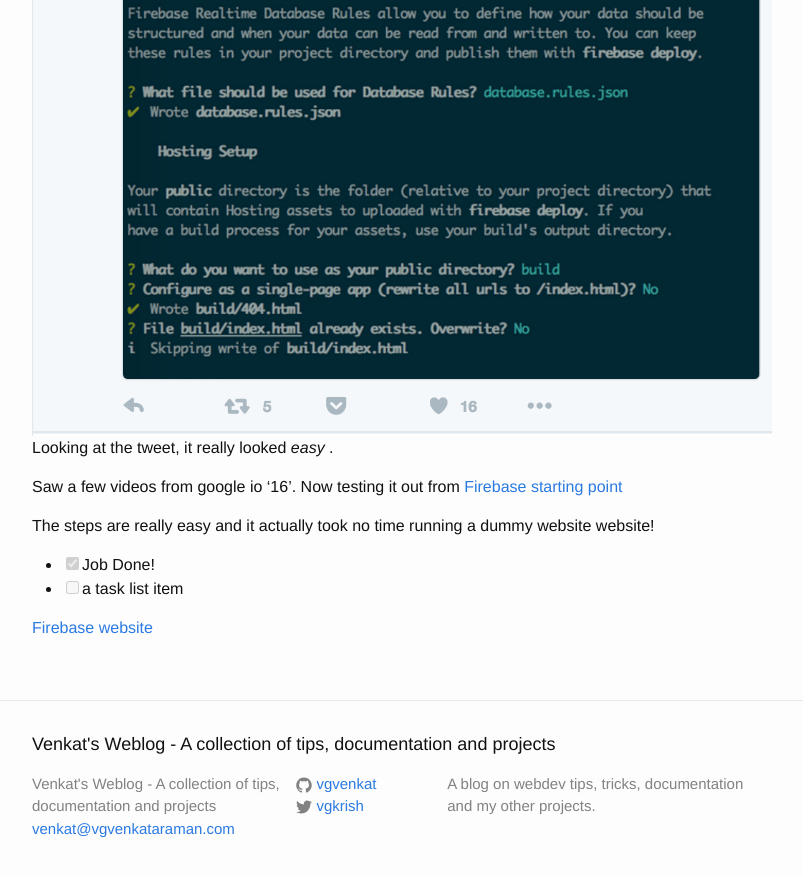
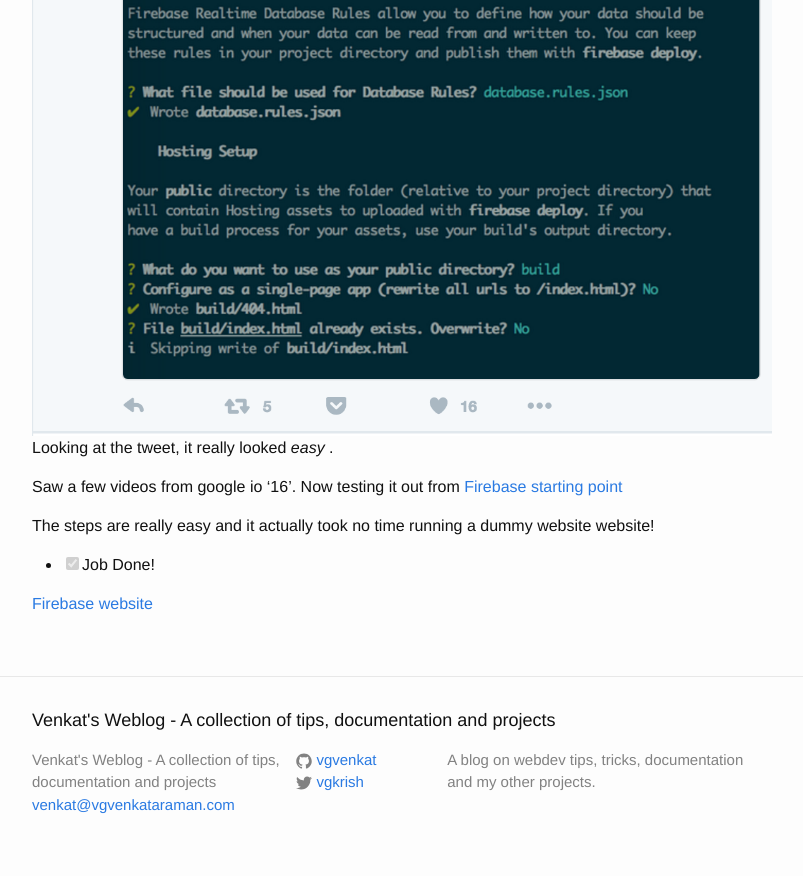
Before and after one commit to vgvenkat/website, a Jekyll site: the page built from _posts/2016-05-21-testing-firebase.md, in a window 1280 px wide and 900 px high, scrolled down 604 px. Shown: the top 876 px of the window, without its empty margins (238-1041 px from the left). Built offline with Jekyll 4.4.1, drawn with Linux system fonts in a browser that asks for light colours; comment, search, counter and statistics services are not loaded.

Commit message:
well checkboxes don't work for now :(

```diff
--- a/_posts/2016-05-21-testing-firebase.md
+++ b/_posts/2016-05-21-testing-firebase.md
@@ -15,6 +15,5 @@
 The steps are really easy and it actually took no time running a dummy website website!
 
 - [x] Job Done!
-- [ ] a task list item
 
 [Firebase website](https://testweb-cb668.firebaseapp.com/ "deployed dummy website")
```
